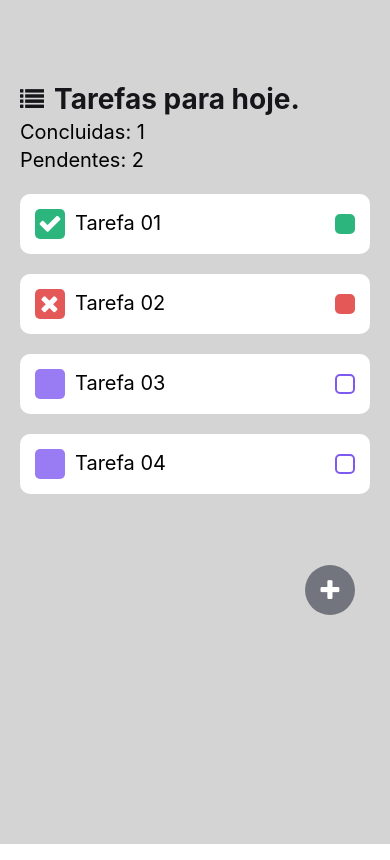
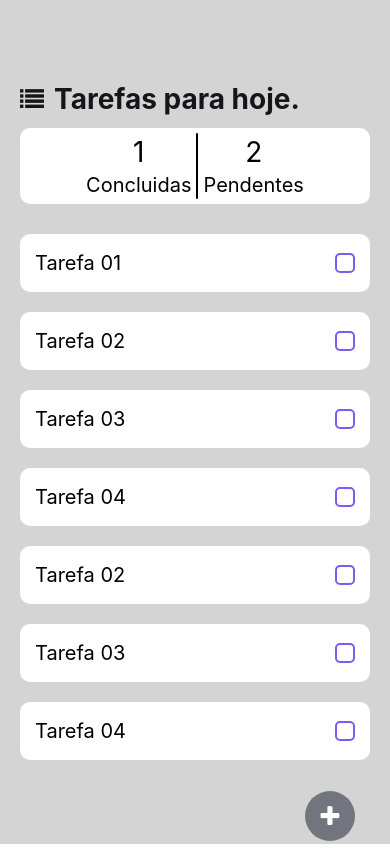
Before and after one commit to DiegoAdrianoMendes/App-Tasks, a React Native app: screen /WeekTasks in a window 390 px wide. Built offline with nearby package versions, Linux system fonts and the light colour scheme.

Commit message:
:construction: Firebase Auth

```diff
--- a/package.json
+++ b/package.json
@@ -11,9 +11,11 @@
     "@react-navigation/native": "^6.0.6",
     "@react-navigation/native-stack": "^6.2.4",
     "expo": "~42.0.1",
+    "firebase": "^9.4.1",
     "react": "16.13.1",
     "react-dom": "16.13.1",
     "react-native": "https://github.com/expo/react-native/archive/sdk-42.0.0.tar.gz",
+    "react-native-double-tap": "^1.0.1",
     "react-native-elements": "^3.4.2",
     "react-native-safe-area-context": "3.2.0",
     "react-native-screens": "~3.4.0",
--- /dev/null
+++ b/src/components/DoubleClick.jsx
@@ -0,0 +1,73 @@
+/*
+    Author: https://github.com/awshawka
+    Project: https://github.com/awshawka/react-native-double-tap#readme
+    Customize: https://github.com/DiegoAdrianoMendes
+*/
+import React, { Component } from "react";
+import { TouchableOpacity } from "react-native";
+
+export default class DoubleClick extends Component {
+    constructor(props) {
+        super(props);
+
+        // time interval between double clicks
+        this.delayTime = props.delay ? props.delay : 200;
+        // bool to check whether user tapped once
+        this.firstPress = true;
+        // the last time user tapped
+        this.lastTime = new Date();
+        // a timer is used to run the single tap event
+        this.timer = false;
+    }
+
+    _onPress = () => {
+        // get the instance of time when pressed
+        let now = new Date().getTime();
+
+        if (this.firstPress) {
+            // if pressed first can be a first press again
+            this.firstPress = false;
+
+            //set the timeout
+            this.timer = setTimeout(() => {
+                //check if user passed in prop
+                this.props.singleTap ? this.props.singleTap() : null;
+
+                // reset back to initial state
+                this.firstPress = true;
+            }, this.delayTime);
+
+            // mark the last time of the press
+            this.lastTime = now;
+        } else {
+            //if user pressed immediately again within span of delayTime
+            if (now - this.lastTime < this.delayTime) {
+                // clear the timeout for the single press
+                this.timer && clearTimeout(this.timer);
+
+                //check if user passed in prop for double click
+                this.props.doubleTap ? this.props.doubleTap() : null;
+
+                // reset back to initial state
+                this.firstPress = true;
+            }
+        }
+    };
+
+    _onLongPress = () => {
+        this.props.onLongPress ? this.props.onLongPress() : null;
+    }
+
+    render() {
+        return (
+            <TouchableOpacity onPress={this._onPress} onLongPress={this._onLongPress} activeOpacity={0.8}>
+                {this.props.children}
+            </TouchableOpacity>
+        );
+    }
+
+    componentWillUnmount() {
+        // make sure to clear the timer when unmounting
+        this.timer && clearTimeout(this.timer);
+    }
+}
--- a/src/components/Task.jsx
+++ b/src/components/Task.jsx
@@ -1,48 +1,46 @@
-import React from 'react';
+import React, { useState } from 'react';
 import {
     StyleSheet,
     View,
-    Text,
+    Text
 } from 'react-native';
-import {
-    FontAwesome
-} from '@expo/vector-icons';
+import DoubleClick from '../components/DoubleClick';
 import Colors from '../styles/colors';
 import Typography from '../styles/typography';
 
 const Task = (props) => {
-    let check = false;
-    let notCheck = false;
+    const [check, setCheck] = useState(false);
+    const [notCheck, setNotCheck] = useState(false);
 
-    if(props.state == 'check'){
-        check = true;
-    }else if(props.state == 'notCheck'){
-        notCheck = true;
+    function handleDefaultTask(){
+        setCheck(false);
+        setNotCheck(false);
+    }
+
+    function handleCheckTask(){
+        setNotCheck(true);
+        setCheck(false);
+    }
+
+    function handleNotTask(){
+        setCheck(true);
+        setNotCheck(false);
     }
 
     return (
+        <DoubleClick
+            singleTap={handleNotTask}
+            doubleTap={handleCheckTask}
+            onLongPress={handleDefaultTask}
+            delay={200}
+        >
             <View style={styles.item}>
-            <View style={styles.itemLeft}>
-                <View
-                    style={[
-                        styles.square,
-                        (check) ? styles.active : (notCheck)? styles.notCheck : styles.defaultSquare,
-                        (check) ? styles.iconCheck: (notCheck)? styles.iconNotCheck : styles.defaultSquare,
-                    ]}
-                >
-                    <FontAwesome
-                        name={(check)? "check" : (notCheck)? "close": ""}
-                        size={24}
-                        color={Colors.white}
-                    />
-                </View>
                 <Text style={[
                     styles.itemText,
                     Typography.h3
                 ]}>
                     {props.title}
                 </Text>
-            </View>
                 <View
                     style={[
                         styles.circle,
@@ -51,6 +49,7 @@ const Task = (props) => {
                 >
                 </View>
             </View>
+        </DoubleClick>
     );
 }
 
@@ -63,10 +62,6 @@ const styles = StyleSheet.create({
         alignItems: 'center',
         justifyContent: 'space-between',
         marginBottom: 20,
-    },
-    itemLeft: {
-        flexDirection: 'row',
-        flexWrap: 'wrap'
     },
     circle: {
         width: 20,
--- /dev/null
+++ b/src/config/firebase.js
@@ -0,0 +1,24 @@
+// Import the functions you need from the SDKs you need
+import * as firebase from "firebase";
+
+import 'firebase/storage';
+
+const firebaseConfig = {
+  apiKey: "AIzaSyA4fPhXsJEMeZgJxoxqgQk8aGf9kUAcUS8",
+  authDomain: "app-tasks-react-native.firebaseapp.com",
+  projectId: "app-tasks-react-native",
+  storageBucket: "app-tasks-react-native.appspot.com",
+  messagingSenderId: "799792785716",
+  appId: "1:799792785716:web:fbede57ec9027f58ce5d61",
+  measurementId: "G-GHLPLL28H9"
+};
+
+// Initialize Firebase
+let app;
+if(firebase.apps.length === 0){
+    app = firebase.initializeApp(firebaseConfig);
+}else{
+    app = firebase.app();
+}
+
+export const auth = firebase.auth();
--- a/src/pages/Login.jsx
+++ b/src/pages/Login.jsx
@@ -18,20 +18,43 @@ import {
 import Typography from '../styles/typography';
 import Colors from '../styles/colors';
 import Layout from '../styles/layout';
+import { auth } from '../config/firebase';
 
 export function Login(){
-
     const navigation = useNavigation();
     const [emailIsFilled, setEmailIsFilled] = useState(false);
     const [passIsFilled, setPassIsFilled] = useState(false);
     const [hiddenPassword, setHiddenPassword] = useState(true);
+    const [email, setEmail] = useState('');
+    const [password, setPassword] = useState('');
+    const emailRegex = /^[a-z0-9.]+@[a-z0-9]+\.[a-z]+\.[a-z]?$/i
+
+    const handleLogin = () => {
+        auth
+            .singInWithEmailAndPassword(email, password)
+             .then(userCredentials => {
+                const user = userCredentials.user;
+                console.log("Logged in with: ", user);
+            })
+            .cath(error => alert(error.message));
+    }
 
     function handlePassIsFilled(value) {
-        (value.length > 0)? setPassIsFilled(true) : setPassIsFilled(false);
+        if(value.length > 4){
+            setPassIsFilled(true);
+            setPassword(value)
+        }else{
+            setPassIsFilled(false);
+        }
     }
 
     function handleEmailIsFilled(value) {
-        (value.length > 0)? setEmailIsFilled(true) : setEmailIsFilled(false);
+        if(emailRegex.test(value)){
+            setEmailIsFilled(true);
+            setEmail(value);
+        }else{
+            setEmailIsFilled(false);
+        }
     }
 
     function handleHiddenPassword(){
--- a/src/pages/TodayTasks.jsx
+++ b/src/pages/TodayTasks.jsx
@@ -6,8 +6,7 @@ import {
     View,
     Text,
     ScrollView,
-    TouchableOpacity,
-    TouchableHighlight
+    TouchableOpacity
 } from 'react-native';
 import {
     FontAwesome
@@ -27,13 +26,6 @@ export function TodayTasks(){
         navigation.navigate("AddTask",{
             screen: 'TodayTasks'
         });
-    }
-
-    function handleCheckTask(e){
-        var data = new Date();
-
-        console.log(e);
-        console.log(`${data.getHours()}:${data.getMinutes()}:${data.getSeconds()}:${data.getMilliseconds()}`);
     }
 
     return(
@@ -57,24 +49,41 @@ export function TodayTasks(){
                     </Text>
                 </View>
                 <View style={styles.tasksContent}>
-                    <View>
-                        <Text style={Typography.h3}>Concluidas: {countCheck}</Text>
-                        <Text style={Typography.h3}>Pendentes: {countNotCheck}</Text>
+                    <View style={styles.wrapperCount}>
+                        <View style={styles.viewCount}>
+                            <Text
+                                style={[
+                                    Layout.textCenter,
+                                    Typography.h2
+                                ]}
+                            >
+                                {countCheck}
+                            </Text>
+                            <Text style={Typography.h3}>Concluidas</Text>
+                        </View>
+                        <View style={styles.lineColum}>
+                        </View>
+                        <View style={styles.viewCount}>
+                            <Text
+                                style={[
+                                    Layout.textCenter,
+                                    Typography.h2
+                                ]}
+                            >
+                                {countNotCheck}
+                            </Text>
+                            <Text style={Typography.h3}>Pendentes</Text>
+                        </View>
                     </View>
                     <ScrollView>
                         <View style={styles.tasksItems}>
-                            <TouchableHighlight onPress={handleCheckTask}>
-                                <Task title='Tarefa 01' state='check'/>
-                            </TouchableHighlight>
-                            <TouchableHighlight onPress={handleCheckTask}>
-                                <Task title='Tarefa 02' state='notCheck'/>
-                            </TouchableHighlight>
-                            <TouchableHighlight onPress={handleCheckTask}>
-                                <Task title='Tarefa 03'/>
-                            </TouchableHighlight>
-                            <TouchableHighlight onPress={handleCheckTask}>
-                                <Task title='Tarefa 04'/>
-                            </TouchableHighlight>
+                            <Task title='Tarefa 01'/>
+                            <Task title='Tarefa 02'/>
+                            <Task title='Tarefa 03'/>
+                            <Task title='Tarefa 04'/>
+                            <Task title='Tarefa 02'/>
+                            <Task title='Tarefa 03'/>
+                            <Task title='Tarefa 04'/>
                         </View>
                     </ScrollView>
                 </View>
@@ -133,5 +142,20 @@ const styles = StyleSheet.create({
     menuIcon: {
         color: Colors.dark,
         marginRight: 10
+    },
+    wrapperCount: {
+        backgroundColor: Colors.white,
+        borderRadius: 10,
+        marginVertical: 10,
+        padding: 5,
+        flexDirection: 'row',
+        justifyContent: 'center',
+    },
+    lineColum: {
+        backgroundColor: Colors.black,
+        height: '100%',
+        width: 2,
+        marginHorizontal: 5,
+        borderRadius: 10
     }
 })
--- a/src/routes/stack.routes.jsx
+++ b/src/routes/stack.routes.jsx
@@ -23,6 +23,11 @@ const AppRoutes = React.FC = () => (
             headerShown: false
         }}
     >
+         <stackRoutes.Screen
+            name="TodayTasks"
+            component={TodayTasks}
+        />
+
         <stackRoutes.Screen
             name="Login"
             component={Login}
@@ -38,10 +43,7 @@ const AppRoutes = React.FC = () => (
             component={Home}
         />
 
-        <stackRoutes.Screen
-            name="TodayTasks"
-            component={TodayTasks}
-        />
+
 
         <stackRoutes.Screen
             name="TomorrowTasks"
--- a/src/styles/layout.js
+++ b/src/styles/layout.js
@@ -6,6 +6,9 @@ const Layout = StyleSheet.create({
     container: {
         flex: 1,
         backgroundColor: colors.body
+    },
+    textCenter:{
+        textAlign: 'center'
     }
 });
 
```
Also changed, not shown: src/pages/Register.jsx (+27 -3 lines), 1 other file (tests, documents, lock files or other folders). Lines whose indentation alone changed are shown as unchanged.
